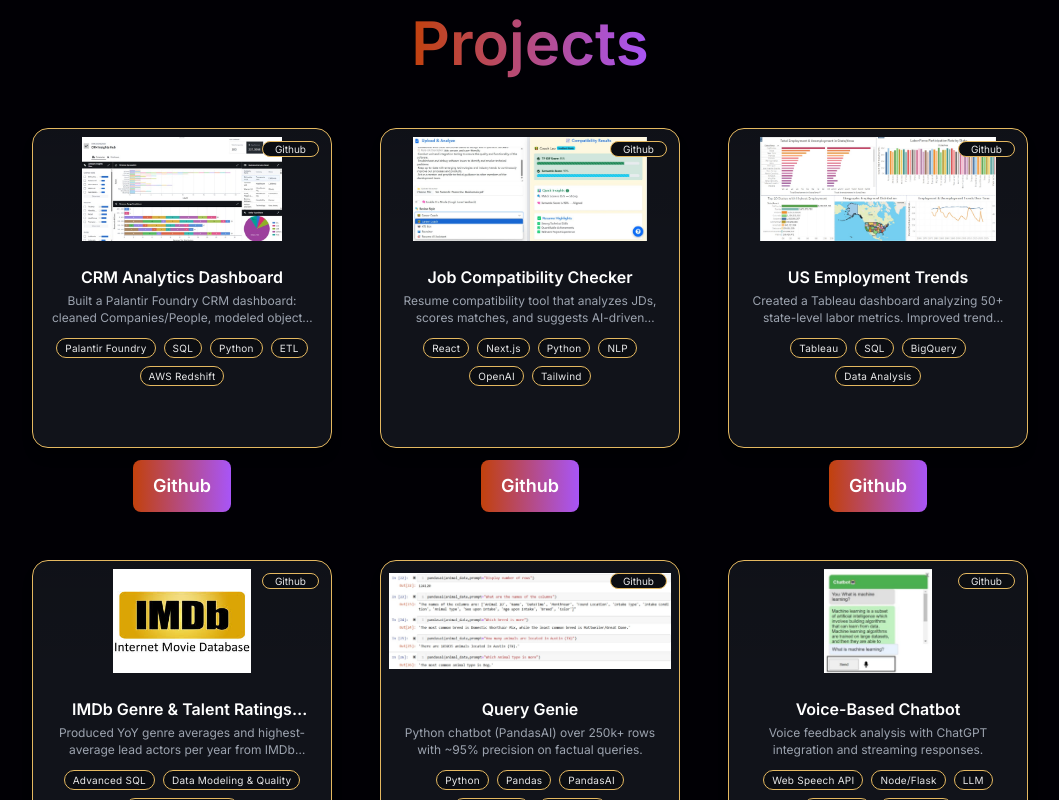
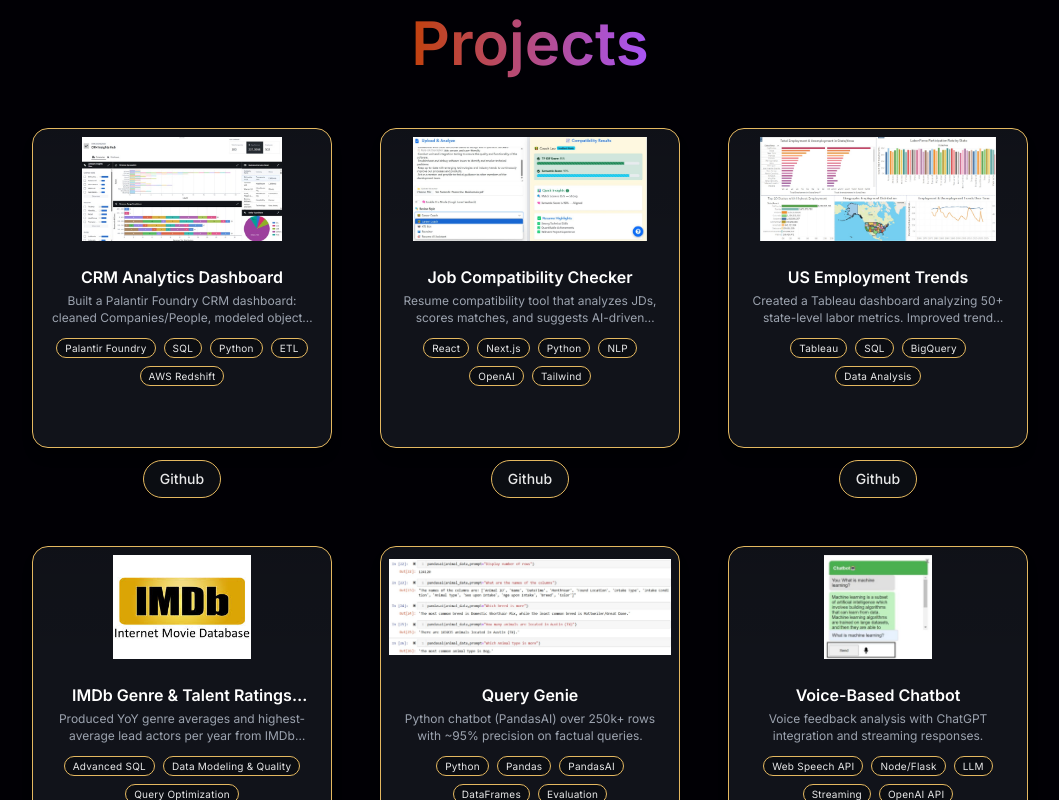
Before and after one commit to praneetha0909/pranu-portfolio, a Next.js app: page / in a window 1280 px wide. Shown: the part 5100-5900 px from the top of the page, without its empty margins (110-1169 px from the left). Built offline with nearby package versions, Linux system fonts and the light colour scheme; a web font is replaced by a local one.

Commit message:
Update Projects.tsx

```diff
--- a/components/main/Projects.tsx
+++ b/components/main/Projects.tsx
@@ -15,7 +15,7 @@
   href?: string; // optional link to details/demo
   badge?: string; // optional small badge (e.g., "2025", "In Progress")
   skills?: string[]; // chips under description
-  github?: string;   // GitHub repo link (shows as pill top-right)
+  github?: string;   // GitHub repo link (used by bottom button only)
 }
 
 const SkillChips: React.FC<{ skills?: string[] }> = ({ skills }) => {
@@ -55,7 +55,7 @@
   href,
   badge,
   skills,
-  github,
+  github, // kept in props, but not rendered in the top-right anymore
 }) => {
   const CardBody = (
     <motion.div
@@ -83,19 +83,7 @@
             {badge}
           </span>
         )}
-        {/* (Optional) in-tile Github pill stays as-is if you set github on the card */}
-        {github && (
-          <a
-            href={github}
-            target="_blank"
-            rel="noreferrer noopener"
-            className="absolute top-3 right-3 z-10 inline-flex items-center gap-1 rounded-full border px-3 py-0.5 text-[10px] leading-none text-white/90 hover:text-white transition"
-            style={{ borderColor: GOLD, background: "#0b0d12" }}
-            aria-label={`${title} GitHub (opens in new tab)`}
-          >
-            Github
-          </a>
-        )}
+        {/* Removed the top-right GitHub pill */}
       </div>
 
       {/* Text */}
@@ -297,22 +285,23 @@
           <motion.div variants={item} key={`proj-${i}`} className="flex flex-col items-center">
             <ProjectCard {...p} />
 
-            {/* Github button (robust click) */}
+            {/* Github button (pill, black bg, medium size) */}
             {p.github && (
               <a
                 href={p.github}
                 target="_blank"
                 rel="noreferrer noopener"
                 onClick={(e) => {
-                  // defensive: ensure a new tab opens even if some parent intercepts the click
+                  // Defensive: ensure a new tab opens even if some parent intercepts the click
                   try {
                     e.stopPropagation();
                     window.open(p.github as string, "_blank", "noopener,noreferrer");
-                  } catch {
-                    /* no-op */
-                  }
+                  } catch {/* no-op */}
                 }}
-                className="pointer-events-auto relative z-20 mt-3 py-3 px-5 bg-gradient-to-r from-orange-700 to-purple-500 text-white font-semibold text-lg rounded-lg hover:scale-105 transition-transform duration-300"
+                className="pointer-events-auto relative z-20 mt-3 inline-flex items-center
+                           rounded-full border px-4 py-2 text-sm font-medium
+                           text-white/90 hover:text-white transition hover:scale-[1.03]"
+                style={{ background: "#0b0d12", borderColor: GOLD }}
               >
                 Github
               </a>
```
